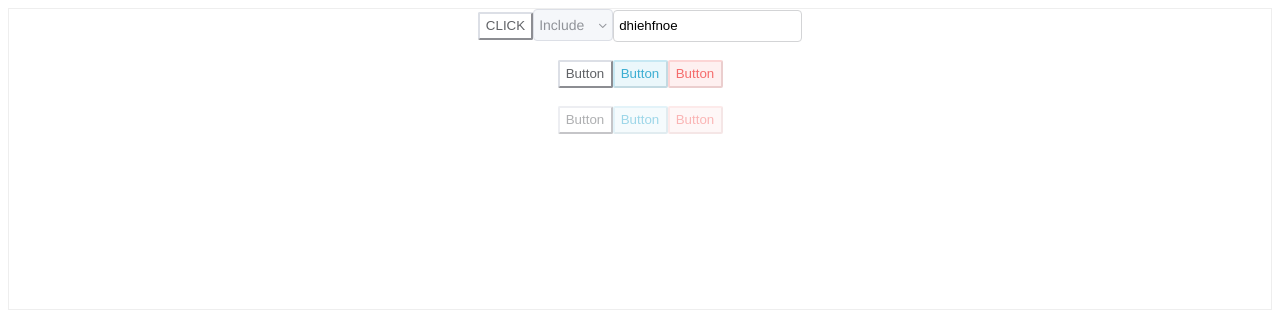
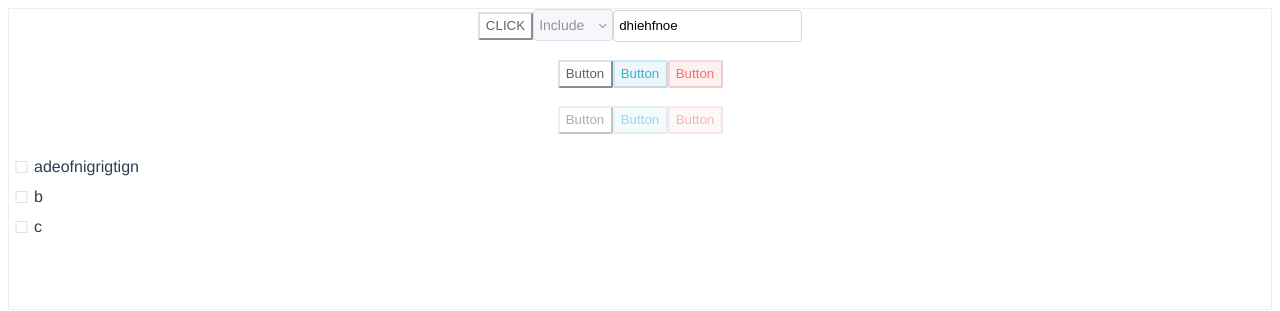
Before and after one commit to waningflow/vue-virtual-table-website, a Vue app: page / in a window 1280 px wide. Shown: the top 311 px of the page. Built offline with nearby package versions, Linux system fonts and the light colour scheme.

Commit message:
update filter

```diff
--- a/src/assets/base.css
+++ b/src/assets/base.css
@@ -11,7 +11,7 @@ Instead of a list of all class selectors,
 you can use the generic selector below, but it's slower:
 [class*="your-class-prefix"] {
 */
-.arrow_carrot-down, .icon_close_alt2{
+.arrow_carrot-down, .icon_close_alt2, .icon_box-empty, .icon_box-checked{
 	font-family: 'ElegantIcons';
 	speak: none;
 	font-style: normal;
--- a/src/components/base-checkgroup.vue
+++ b/src/components/base-checkgroup.vue
@@ -1,10 +1,105 @@
 <template>
-	<span>
-
-	</span>
+	<div class="check-box">
+		<div class="check-item" v-for="checkItem in choiceList" @click="clickItem(checkItem)" :class="{'checked': checkedGroup.includes(checkItem)}">
+			<div class="check-icon">
+				<i class="icon_box-checked" v-if="checkedGroup.includes(checkItem)"></i>
+				<i class="icon_box-empty" v-else></i>
+			</div>
+			<div class="check-label">{{checkItem}}</div>
+		</div>
+	</div>
 </template>
 <script>
+import '../assets/base.css'
+
 export default {
-
+	model: {
+		prop: 'checkedValue',
+		event: 'change'
+	},
+	props: {
+		checkedValue: Array,
+		choiceList: {
+			type: Array,
+			default: function(){
+				return []
+			}
+		}
+	},
+	watch: {
+		checkedValue(){
+			this.init()
+		}
+	},
+	data () {
+		return {
+			checkedGroup: []
+		}
+	},
+	mounted(){
+		this.init()
+	},
+	methods: {
+		init(){
+			this.checkedGroup = this.checkedValue.slice()
+		},
+		clickItem(checkItem){
+			let index = this.checkedGroup.indexOf(checkItem)
+			if(index > -1){
+				this.checkedGroup.splice(index, 1)
+			}else{
+				this.checkedGroup.push(checkItem)
+			}
+			this.$emit('change', this.checkedGroup)
+		}
+	}
 }
 </script>
+<style scoped lang="scss">
+$default-color: #3caed2;
+$icon-width: 25px;
+$line-height: 30px;
+
+.check-box{
+	&:hover{
+		cursor: pointer;
+	}
+}
+.check-item{
+	position: relative;
+	padding-left: $icon-width;
+	font-size: 16px;
+	height: $line-height;
+	line-height: $line-height;
+
+	.icon_box-empty{
+		color: #dcdfe6;
+	}
+	&:hover{
+		cursor: pointer;
+		.icon_box-empty{
+			color: $default-color;
+		}
+	}
+
+	&.checked{
+		color: $default-color;
+	}
+
+	.check-icon{
+		position: absolute;
+		left: 0;
+		top: 0;
+		width: $icon-width;
+		height: 100%;
+		display: flex;
+		justify-content: center;
+		align-items: center;
+	}
+
+	.check-label{
+		text-align: left;
+
+	}
+}
+</style>
--- a/src/components/test-plain.vue
+++ b/src/components/test-plain.vue
@@ -22,6 +22,13 @@
 		<BaseButton :disabled="true">Button</BaseButton>
 		<BaseButton type="primary" :disabled="true">Button</BaseButton>
 		<BaseButton type="danger" :disabled="true">Button</BaseButton>
+		<br><br>
+		<base-checkgroup
+			style="width: 100px"
+			v-model="checkedList"
+			:choice-list="checkList"
+			@change="handleChangeChecked"
+		></base-checkgroup>
 	</div>
 </template>
 <script>
@@ -29,13 +36,15 @@ import BasePopover from './base-popover.vue'
 import BaseButton from './base-button.vue'
 import BaseSelect from './base-select.vue'
 import BaseInput from './base-input.vue'
+import BaseCheckgroup from './base-checkgroup.vue'
 
 export default {
 	components: {
 		BasePopover,
 		BaseButton,
 		BaseSelect,
-		BaseInput
+		BaseInput,
+		BaseCheckgroup
 	},
 	data(){
 		return{
@@ -50,7 +59,9 @@ export default {
 		          label: "Exclude"
 		        }
 		      ],
-		    inputText: 'dhiehfnoe'
+		    inputText: 'dhiehfnoe',
+		    checkList: ['adeofnigrigtign', 'b', 'c'],
+		    checkedList: []
 		}
 	},
 	methods: {
@@ -59,6 +70,9 @@ export default {
 		},
 		handleChangeInput(val){
 			console.log(val)
+		},
+		handleChangeChecked(val){
+			console.log(val)
 		}
 	}
 }
--- a/src/components/vue-virtual-table.vue
+++ b/src/components/vue-virtual-table.vue
@@ -30,20 +30,21 @@
                 </base-popover>
 								</div>
 								<div class="header-cell-inner filter-wrapper" v-else-if="item.filterable">
-									<el-popover :ref="item.prop+'_filter'" placement="bottom" width="350" trigger="click" v-model="item.filterVisible">
-										<el-checkbox-group v-model="item.filterSelectedOptions" @change="handleChangeFilter" class="filter-list">
-											<el-checkbox v-for="tag in item.filterOptions" :label="tag" :key="tag" class="filter-item">{{tag}}</el-checkbox>
-										</el-checkbox-group>
+                  <base-popover :width="240">
+                    <div style="padding: 5px;">
+                      <base-checkgroup v-model="item.filterSelectedOptions" @change="handleChangeFilter" :choice-list="item.filterOptions" class="filter-list"></base-checkgroup>
                       <div class="filter-btn">
-											<el-button size="mini" @click="handleClickConfirmFilter(configIndex)">{{languageOptions[language].selectFilter['confirm_btn']}}</el-button>
-											<el-button size="mini" @click="handleClickReverseFilter(configIndex)">{{languageOptions[language].selectFilter['reverse_btn']}}</el-button>
+                        <base-button type="primary" @click.native="handleClickConfirmFilter(configIndex)">{{languageOptions[language].selectFilter['confirm_btn']}}</base-button>
+                        <base-button type="primary" style="margin-left: 5px;" @click.native="handleClickReverseFilter(configIndex)">{{languageOptions[language].selectFilter['reverse_btn']}}</base-button>
+                        <base-button type="danger" style="margin-left: 5px;" @click.native="handleClickClearFilter(configIndex)">{{languageOptions[language].selectFilter['clear_btn']}}</base-button>
+                      </div>
                     </div>
                     <span slot="reference">
                       <span v-if="item.name" :class="{filtered: item.filterSelectedOptions && item.filterSelectedOptions.length}">{{item.name}}</span>
                       <span v-else :class="{filtered: item.filterSelectedOptions && item.filterSelectedOptions.length}">{{item.prop}}</span>
                       <i class="el-icon-arrow-down"></i>
                     </span>
-									</el-popover>
+                  </base-popover>
 								</div>
 								<div class="header-cell-inner numFiltered-wrapper" v-else-if="item.numberFilter">
 									<el-popover :ref="item.prop+'_number_filter'" placement="bottom-start" :width="item.numberFilterPhrase.operator==='bt'?320:220" trigger="click" v-model="item.numberFilterVisible">
@@ -174,6 +175,7 @@ import BasePopover from './base-popover.vue'
 import BaseButton from './base-button.vue'
 import BaseSelect from './base-select.vue'
 import BaseInput from './base-input.vue'
+import BaseCheckgroup from './base-checkgroup.vue'
 import '../assets/base.css'
 import {
   Select,
@@ -200,7 +202,8 @@ export default {
     BasePopover,
     BaseButton,
     BaseSelect,
-    BaseInput
+    BaseInput,
+    BaseCheckgroup
   },
   props: {
     config: {
@@ -360,7 +363,8 @@ export default {
           },
           selectFilter: {
             confirm_btn: "Confirm",
-            reverse_btn: "Reverse"
+            reverse_btn: "Reverse",
+            clear_btn: "Clear"
           },
           numberFilter: {
             eq: "=",
@@ -383,7 +387,8 @@ export default {
           },
           selectFilter: {
             confirm_btn: "确定",
-            reverse_btn: "反转"
+            reverse_btn: "反转",
+            clear_btn: "清除"
           },
           numberFilter: {
             eq: "=",
@@ -863,12 +868,11 @@ export default {
       self.refreshSummary();
     },
     handleClickReverseFilter(index) {
-      let self = this;
-      let options = self.configTemp[index].filterOptions.slice();
-      let selecetedOptions = self.configTemp[
+      let options = this.configTemp[index].filterOptions.slice();
+      let selecetedOptions = this.configTemp[
         index
       ].filterSelectedOptions.slice();
-      self.configTemp[index].filterSelectedOptions = options.reduce(
+      this.configTemp[index].filterSelectedOptions = options.reduce(
         (prev, curr) => {
           if (selecetedOptions.indexOf(curr) === -1) {
             prev.push(curr);
@@ -877,6 +881,11 @@ export default {
         },
         []
       );
+      this.handleClickConfirmFilter(index)
+    },
+    handleClickClearFilter(index){
+      this.configTemp[index].filterSelectedOptions = []
+      this.handleClickConfirmFilter(index)
     },
     handleClickEmptyNumberFilter(index) {
       this.configTemp[index].numberFilterPhrase.value = ["", ""];
@@ -1246,6 +1255,7 @@ div.item-line.unselectable {
   border-top: 1px solid #ebeef5;
   padding-top: 6px;
   margin-top: 6px;
+  text-align: left;
 }
 .filter-btn .btn {
   float: left;
```
Lines whose indentation alone changed are shown as unchanged.
